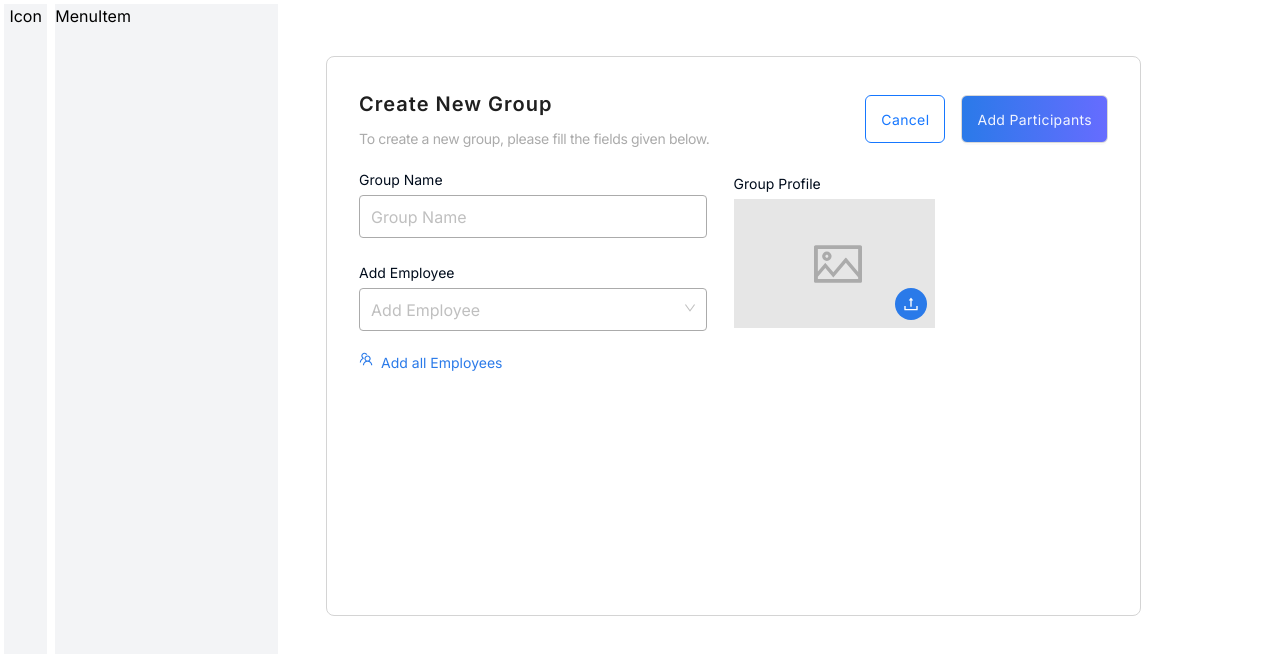
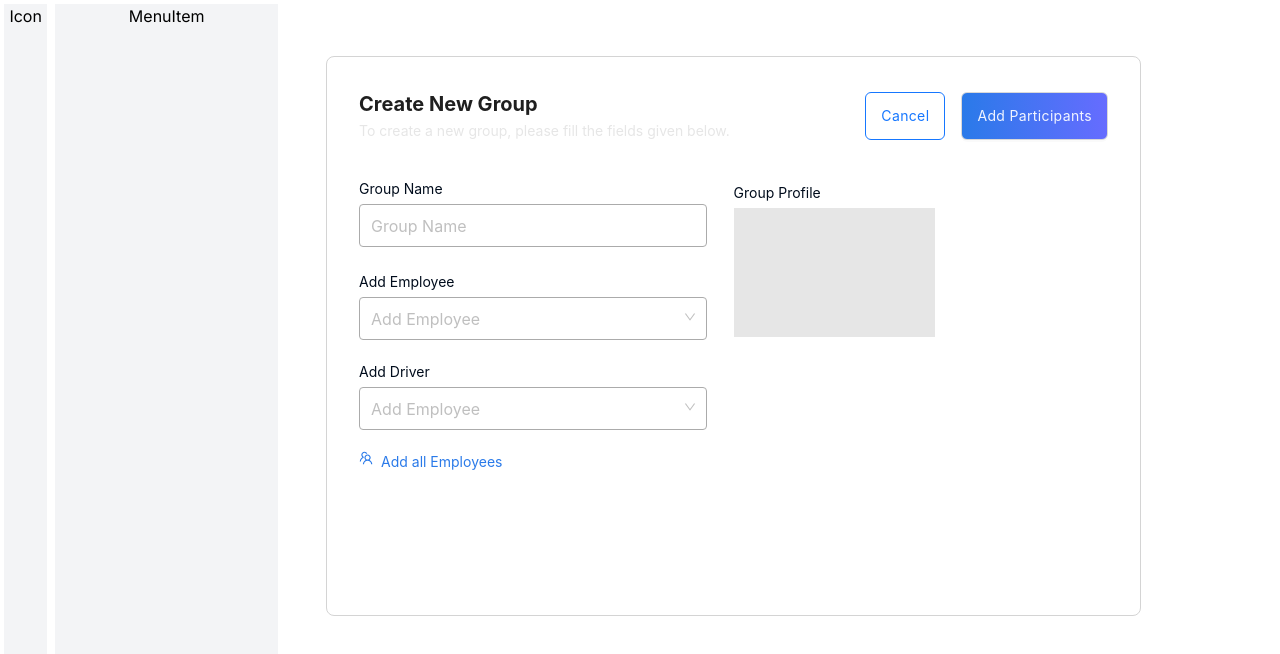
Before and after one commit to huzefajuned/logistics-create-new-group, a Next.js app: page / in a window 1280 px wide. Shown: the top 654 px of the page. Built offline with nearby package versions, Linux system fonts and the light colour scheme.

Commit message:
dynamic group header

```diff
--- /dev/null
+++ b/app/component/Button.tsx
@@ -0,0 +1,35 @@
+import React from "react";
+import { Button as Btn } from "antd";
+
+interface ButtonProps {
+  type: any;
+  label: string;
+  isGhost: boolean;
+  onClick: () => void;
+  className?: string;
+  htmlType?: any;
+}
+const Button: React.FC<ButtonProps> = ({
+  type,
+  label,
+  isGhost,
+  onClick,
+  className,
+  htmlType,
+}) => {
+  return (
+    <>
+      <Btn
+        type={type}
+        ghost={isGhost}
+        onClick={onClick}
+        className={`h-12 tracking-wide ${className}`}
+        htmlType={htmlType}
+      >
+        {label}
+      </Btn>
+    </>
+  );
+};
+
+export default Button;
--- a/app/component/CreateGroup.tsx
+++ b/app/component/CreateGroup.tsx
@@ -7,11 +7,28 @@ import {
   Upload,
   TreeSelect,
   Avatar,
-  Button,
   Form,
 } from "antd";
 import Image from "next/image";
-const { Text } = Typography;
+import Button from "./Button";
+const { Text, Title } = Typography;
+
+interface ButtonProps {
+  type: any;
+  label: string;
+  isGhost: any;
+  onClick: () => void;
+  className?: string;
+  htmlType?:string;
+}
+
+interface CreateGroupProps {
+  heading: string;
+  subheading: string;
+  primaryButtonProps?: ButtonProps;
+  secondaryButtonProps?: ButtonProps;
+}
+
 import {
   UploadOutlined,
   PictureOutlined,
@@ -20,24 +37,29 @@ import {
   EditOutlined,
 } from "@ant-design/icons";
 
-const CreateGroup: React.FC<any> = (props) => {
+const CreateGroup: React.FC<CreateGroupProps> = ({
+  heading,
+  subheading,
+  primaryButtonProps,
+  secondaryButtonProps,
+}) => {
   const [mounted, setMounted] = useState<boolean>(false);
-  const {
-    isModalOpen,
-    showModal,
-    handleOk,
-    handleCancel,
-    selectedEmploy,
-    Employees,
-    setGroupName,
-    selectedEmployee,
-    removeEmployee,
-    handleCreateGroup,
-    handleChange,
-    fileList,
-    formRef,
-    // onFinish,
-  } = props;
+  // const {
+  //   isModalOpen,
+  //   showModal,
+  //   handleOk,
+  //   handleCancel,
+  //   selectedEmploy,
+  //   Employees,
+  //   setGroupName,
+  //   selectedEmployee,
+  //   removeEmployee,
+  //   handleCreateGroup,
+  //   handleChange,
+  //   fileList,
+  //   formRef,
+  //   // onFinish,
+  // } = props;
 
   //   Validation message
   const validateMessages = {
@@ -45,7 +67,7 @@ const CreateGroup: React.FC<any> = (props) => {
   };
 
   const onFinish = () => {
-    handleCreateGroup();
+    // handleCreateGroup();
     // console.log(values);
   };
   // useEffect only runs on the client, so now we can safely show the UI
@@ -63,12 +85,63 @@ const CreateGroup: React.FC<any> = (props) => {
   return (
     <>
       <Form
-        ref={formRef}
         layout="vertical"
         onFinish={onFinish}
         validateMessages={validateMessages}
-        className="flex flex-row w-full h-auto"
+        className="flex flex-col w-full h-auto"
       >
+        <div className="flex justify-between mb-4 items-center w-full">
+          <div>
+            {heading && <h2 className="text-l font-bold">{heading}</h2>}
+            {subheading && (
+              <p className="text-xs text-secondary-60">{subheading}</p>
+            )}
+          </div>
+          <div className="flex h-10 items-center gap-4">
+            {primaryButtonProps && <Button {...primaryButtonProps}  />}
+            {secondaryButtonProps && (
+              <Button
+                {...secondaryButtonProps}
+                className="bg-gradient-to-r from-primary-80 to-primary-90 text-primary-50"
+                htmlType="submit"
+              />
+            )}
+          </div>
+        </div>
+        {/* <div className="flex flex-row justify-between h-[60px] bg-gray-300 "> */}
+
+        {/* <div className=" w-6/12 m-auto  flex flex-col">
+            <Title
+              level={4}
+              className="tracking-wider font-semibold  text-secondary"
+            >
+              Create New Group
+            </Title>
+
+            <p className="text-secondary-40  text-xs tracking-tight  text-start ">
+              To create a new group, please fill the fields given below.
+            </p>
+          </div>
+          <div className="w-6/12 h-full    flex flex-row  items-center justify-end ">
+            <Button
+              type="primary"
+              ghost
+              className="mr-4 bg-primary-80 text-white h-12 font-normal tracking-wide"
+            >
+              Cancel
+            </Button>
+            <Button
+              type="default"
+              htmlType="submit"
+              // onClick={onSumbitCreateGroup}
+              className="  bg-gradient-to-r from-primary-80 to-primary-90 text-primary-50 h-12 tracking-wide"
+            >
+              Add Participants{" "}
+            </Button>
+          // </div> */}
+        {/* </div> */}
+
+        <div className="flex flex-row w-full h-auto">
           <div className=" flex flex-col w-6/12">
             <div className="mt-5">
               <h2 className="text-secondary mb-1">Group Name</h2>
@@ -81,7 +154,7 @@ const CreateGroup: React.FC<any> = (props) => {
                   size="large"
                   placeholder="Group Name"
                   className="border  border-secondary-40 rounded w-[348px] h-[43px]"
-                onChange={(e) => setGroupName(e.target.value)}
+                  // onChange={(e) => setGroupName(e.target.value)}
                 />
               </Form.Item>
             </div>
@@ -90,11 +163,11 @@ const CreateGroup: React.FC<any> = (props) => {
               <Form.Item
                 name="Add Employee"
                 label={false}
-              rules={
-                selectedEmployee?.length <= 1
-                  ? [{ required: true }]
-                  : [{ required: false }]
-              }
+                // rules={
+                //   selectedEmployee?.length <= 1
+                //     ? [{ required: true }]
+                //     : [{ required: false }]
+                // }
                 className="w-[348px] justify-center items-center"
               >
                 <TreeSelect
@@ -102,10 +175,35 @@ const CreateGroup: React.FC<any> = (props) => {
                   showArrow
                   placeholder="Add Employee"
                   size="large"
-                value={selectedEmployee}
-                allowClear
-                treeData={Employees}
-                onChange={selectedEmploy}
+                  // value={selectedEmployee}
+                  // allowClear
+                  // treeData={Employees}
+                  // onChange={selectedEmploy}
+                />
+              </Form.Item>
+            </div>
+            {/* Select Driver */}
+            <div className="mt-0 ">
+              <h2 className="text-secondary mb-1">Add Driver</h2>
+              <Form.Item
+                name="Add Driver"
+                label={false}
+                // rules={
+                //   selectedEmployee?.length <= 1
+                //     ? [{ required: true }]
+                //     : [{ required: false }]
+                // }
+                className="w-[348px] justify-center items-center"
+              >
+                <TreeSelect
+                  showSearch
+                  showArrow
+                  placeholder="Add Employee"
+                  size="large"
+                  // value={selectedEmployee}
+                  // allowClear
+                  // treeData={Employees}
+                  // onChange={selectedEmploy}
                 />
               </Form.Item>
             </div>
@@ -113,13 +211,13 @@ const CreateGroup: React.FC<any> = (props) => {
               <TeamOutlined className="text-primary-80" />
               <Text
                 className="text-primary-80 cursor-pointer ml-2"
-              onClick={showModal}
+                // onClick={showModal}
               >
                 Add all Employees
               </Text>
             </div>
             <div className="flex flex-row overflow-scroll  no-scrollbar w-[348px] mt-5">
-            {selectedEmployee?.map((employee: any) => (
+              {/* {selectedEmployee?.map((employee: any) => (
                 <div
                   key={employee?.id}
                   className="relative flex flex-col justify-center items-center mr-5 mb-2"
@@ -133,7 +231,7 @@ const CreateGroup: React.FC<any> = (props) => {
                     {employee?.title}
                   </Text>
                 </div>
-            ))}
+              ))} */}
             </div>
           </div>
           <div className="w-6/12">
@@ -148,13 +246,13 @@ const CreateGroup: React.FC<any> = (props) => {
                 <Upload
                   // action="false"
                   beforeUpload={beforeUpload}
-                fileList={fileList}
+                  // fileList={fileList}
                   maxCount={1}
                   showUploadList={false}
-                onChange={handleChange}
+                  // onChange={handleChange}
                   className="block max-w-[201px]"
                 >
-                {fileList.length >= 1 ? (
+                  {/* {fileList.length >= 1 ? (
                     <>
                       <Image
                         src={URL.createObjectURL(fileList[0]?.originFileObj)}
@@ -170,9 +268,10 @@ const CreateGroup: React.FC<any> = (props) => {
                       <PictureOutlined className="text-secondary-40 ml-10  p-10  w-[163px] text-5xl" />
                       <UploadOutlined className="text-center h-8 w-8 p-2 absolute bottom-2 right-2 text-lg bg-primary-80 text-white rounded-full" />
                     </>
-                )}
+                  )} */}
                 </Upload>
               </Form.Item>
+            </div>
           </div>
         </div>
       </Form>
--- a/app/component/CreateGroupHeader.tsx
+++ /dev/null
@@ -1,52 +0,0 @@
-"use client";
-import React, { useState, useEffect } from "react";
-import { Typography, Button } from "antd";
-const { Title } = Typography;
-
-const CreateGroupHeader = (props: { onSumbitCreateGroup: any }) => {
-  const { onSumbitCreateGroup } = props;
-  const [mounted, setMounted] = useState<boolean>(false);
-  // useEffect only runs on the client, so now we can safely show the UI
-  useEffect(() => {
-    setMounted(true);
-  }, []);
-
-  if (!mounted) {
-    return null;
-  }
-
-  return (
-    <div className="flex flex-row justify-between h-[60px] ">
-      <div className=" w-6/12 m-auto  flex flex-col">
-        <Title
-          level={4}
-          className="tracking-wider font-semibold  text-secondary"
-        >
-          Create New Group
-        </Title>
-
-        <p className="text-secondary-40  text-xs tracking-tight  text-start ">
-          To create a new group, please fill the fields given below.
-        </p>
-      </div>
-      <div className="w-6/12 h-full    flex flex-row  items-center justify-end ">
-        <Button
-          type="primary"
-          ghost
-          className="mr-4 bg-primary-80 text-white h-12 font-normal tracking-wide"
-        >
-          Cancel
-        </Button>
-        <Button
-          onClick={onSumbitCreateGroup}
-          type="default"
-          className="  bg-gradient-to-r from-primary-80 to-primary-90 text-primary-50 h-12 tracking-wide"
-        >
-          Add Participants{" "}
-        </Button>
-      </div>
-    </div>
-  );
-};
-
-export default CreateGroupHeader;
--- /dev/null
+++ b/app/component/PageNotFound.tsx
@@ -0,0 +1,52 @@
+"use client";
+import React, { useEffect, useState } from "react";
+import Image from "next/image";
+import error from "./../../public/images/Error.png";
+import { Button } from "antd";
+interface ButtonProps {
+  label: string;
+  onClick: () => void;
+}
+interface PageNotFoundProps {
+  heading?: string;
+  subheading?: string;
+  primaryButtonProps?: ButtonProps;
+}
+const PageNotFound: React.FC<PageNotFoundProps> = ({
+  heading,
+  subheading,
+  primaryButtonProps,
+}) => {
+  const [mount, setMount] = useState<boolean>(false);
+  useEffect(() => {
+    setMount(true);
+  }, []);
+  if (!mount) {
+    return null;
+  }
+  return (
+    <div className="max-w-[1440px] w-full h-screen flex flex-col">
+      <div className="flex flex-col justify-center m-auto items-center text-center">
+        <Image src={error} alt="error" width={270} height={270} />
+        {heading && <h1 className="font-normal text-5xl ">{heading}</h1>}
+        {subheading && (
+          <p className="text-lg mt-4 tracking-tight  font-light max-w-[30vw] w-full text-secondary-80">
+            {subheading}
+          </p>
+        )}
+        {primaryButtonProps && (
+          <Button
+            onClick={primaryButtonProps?.onClick}
+            type="default"
+            ghost
+            className="mt-4 text-white tracking-normal   font-light  text-sm h-10  bg-gradient-to-r from-primary-80 to-primary-90"
+          >
+            {primaryButtonProps?.label}
+          </Button>
+        )}
+      </div>
+    </div>
+  );
+};
+
+export default PageNotFound;
--- a/app/component/SideMenuItem.tsx
+++ /dev/null
@@ -1,9 +0,0 @@
-import React from 'react'
-
-const SideMenuItem = () => {
-  return (
-    <div>MenuItem</div>
-  )
-}
-
-export default SideMenuItem
--- a/app/globals.css
+++ b/app/globals.css
@@ -15,6 +15,10 @@
   @apply !justify-center;
 }
 
+.ant-modal-content {
+  @apply !max-w-full;
+  @apply !p-0
+}
 /* add this code for hiding overflow-scroll scrollbar */
 
 @layer utilities {
--- a/app/page.tsx
+++ b/app/page.tsx
@@ -1,8 +1,11 @@
+"use client";
 import Dashboard from "./pages/Dashboard/Dashboard";
+import PageNotFoundDashboard from "./pages/PageNotFoundDashboard/page";
 export default function Home() {
   return (
     <>
       <Dashboard />
+      {/* <PageNotFoundDashboard /> */}
     </>
   );
 }
--- a/app/pages/Dashboard/Dashboard.tsx
+++ b/app/pages/Dashboard/Dashboard.tsx
@@ -2,11 +2,27 @@
 import React, { useState, useEffect, useRef } from "react";
 import { ConfigProvider } from "antd";
 import CreateGroup from "@/app/component/CreateGroup";
-import CreateGroupHeader from "@/app/component/CreateGroupHeader";
-import SideMenuIcon from "@/app/component/SideMenuIcon";
-import SideMenuItem from "@/app/component/SideMenuItem";
+// import CreateGroupHeader from "@/app/component/CreateGroupHeader";
 import ModalBox from "@/app/component/ModalBox";
 
+const handleClick = () => {
+  alert("handleClick");
+};
+const primaryButtonProps = {
+  type: "primary",
+  isGhost: true,
+  label: "Cancel",
+  onClick: handleClick,
+  className: "className",
+};
+const secondaryButtonProps = {
+  type: "default",
+  isGhost: false,
+  label: "Add Participants",
+  onClick: handleClick,
+  className: "className",
+  htmlType: "submit",
+};
 interface EmployeesProps {
   id: string;
   avatar: string;
@@ -159,39 +175,35 @@ const Dashboard = () => {
   }
 
   return (
-    <ConfigProvider
-      theme={{
-        token: {
-          fontFamily: "var(--font-sogoe)",
-        },
-      }}
-    >
     <div className="bg-white-100 w-full h-screen flex flex-row  justify-center ">
-        <div className="bg-gray-100 text-center w-14 m-1">
-          <SideMenuIcon />
+      <div className="bg-gray-100 text-center items-center justify-center w-14 m-1">
+        <p>Icon</p>
       </div>
-        <div className=" bg-gray-100 w-72  m-1">
-          {" "}
-          <SideMenuItem />
+      <div className="bg-gray-100 items-center justify-center text-center w-72  m-1">
+        <p> MenuItem</p>
       </div>
       <div className="w-full m-1  ">
         <div className="w-[815px] h-[560px] p-8 border-[1px] border-[#D4D4D4] rounded-lg ml-[40px] mt-[52px] ">
-            <CreateGroupHeader onSumbitCreateGroup={onSumbitCreateGroup} />
+          {/* <CreateGroupHeader onSumbitCreateGroup={onSumbitCreateGroup} /> */}
           <CreateGroup
-              isModalOpen={isModalOpen}
-              showModal={showModal}
-              handleOk={handleOk}
-              handleCancel={handleCancel}
-              selectedEmploy={selectedEmploy}
-              Employees={Employees}
-              setGroupName={setGroupName}
-              selectedEmployee={selectedEmployee}
-              removeEmployee={removeEmployee}
-              handleCreateGroup={handleCreateGroup}
-              handleChange={handleChange}
-              fileList={groupProfile}
-              formRef={formRef}
-              setSelectedEmployee={setSelectedEmployee}
+            heading="Create New Group"
+            subheading="To create a new group, please fill the fields given below."
+            primaryButtonProps={primaryButtonProps}
+            secondaryButtonProps={secondaryButtonProps}
+            // isModalOpen={isModalOpen}
+            // showModal={showModal}
+            // handleOk={handleOk}
+            // handleCancel={handleCancel}
+            // selectedEmploy={selectedEmploy}
+            // Employees={Employees}
+            // setGroupName={setGroupName}
+            // selectedEmployee={selectedEmployee}
+            // removeEmployee={removeEmployee}
+            // handleCreateGroup={handleCreateGroup}
+            // handleChange={handleChange}
+            // fileList={groupProfile}
+            // formRef={formRef}
+            // setSelectedEmployee={setSelectedEmployee}
           />
           <ModalBox
             isModalOpen={isModalOpen}
@@ -203,7 +215,6 @@ const Dashboard = () => {
         </div>
       </div>
     </div>
-    </ConfigProvider>
   );
 };
 
--- /dev/null
+++ b/app/pages/PageNotFoundDashboard/page.tsx
@@ -0,0 +1,25 @@
+import PageNotFound from "@/app/component/PageNotFound";
+import React from "react";
+
+// button onClick function--
+const handleButtonClick = () => {
+  alert("button click");
+};
+const buttonProps = {
+  label: "Back to home",
+  onClick: handleButtonClick,
+};
+
+const page = () => {
+  return (
+    <>
+      {/* <PageNotFound
+        heading="Oops! Page not found"
+        subheading="Thank you for your patience. Unfortunately, the page you were searching for does not exist."
+        primaryButtonProps={buttonProps}
+      /> */}
+    </>
+  );
+};
+
+export default page;
```
Also changed, not shown: app/component/ModalBox.tsx (+7 -7 lines), app/component/SideMenuIcon.tsx (deleted, +0 -7 lines), public/images/Error.png (added), public/images/selection.png (renamed from public/selection.png). Lines whose indentation alone changed are shown as unchanged.
